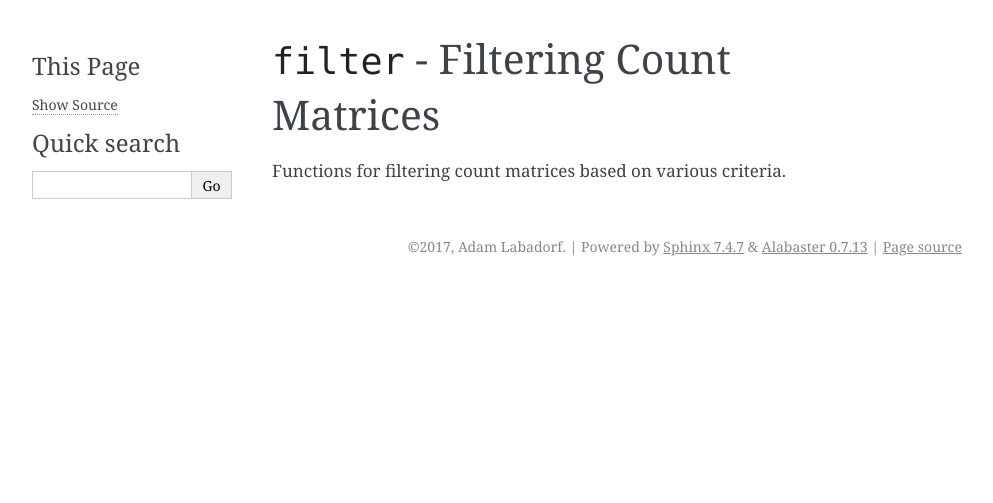
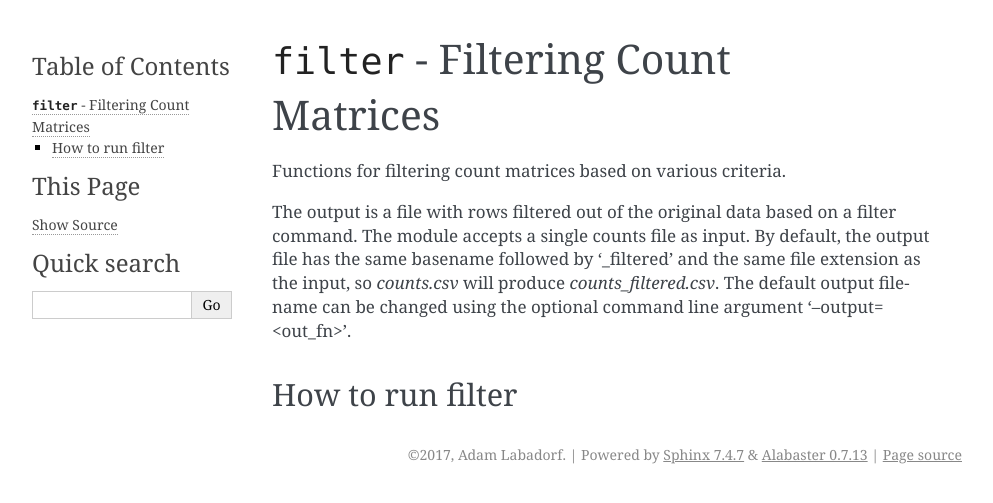
Before and after one commit to BU-Neuromics/de_toolkit, a Sphinx documentation site: the page built from docs/filter.rst, in a window 1280 px wide. Shown: the top 503 px of the page, without its empty margins (148-1141 px from the left). Built offline with Sphinx 7.4.7, drawn with Linux system fonts in a browser that asks for light colours.

Commit message:
Adding to documentation for filter module

```diff
--- a/docs/filter.rst
+++ b/docs/filter.rst
@@ -2,3 +2,13 @@
 =====================================
 
 Functions for filtering count matrices based on various criteria.
+
+The output is a file with rows filtered out of the original data based on a
+filter command. The module accepts a single counts file as input. By default,
+the output file has the same basename followed by '_filtered' and the same
+file extension as the input, so *counts.csv* will produce *counts_filtered.csv*.
+The default output filename can be changed using the optional command line
+argument '--output=<out_fn>'.
+
+How to run filter
+-----------------
```
